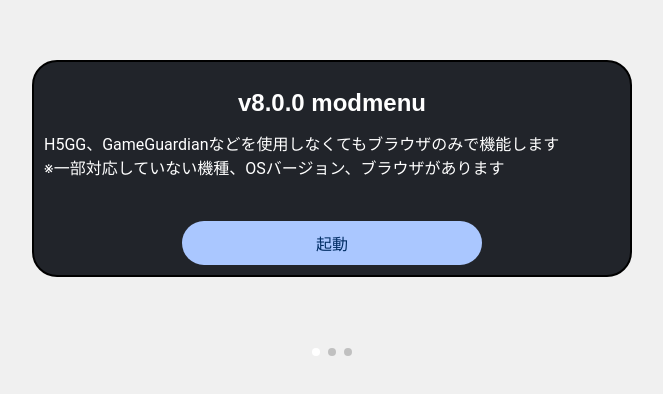
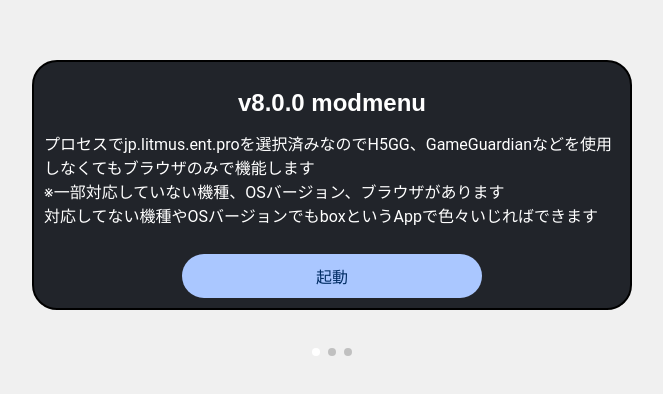
Before and after one commit to 061254/Menu, a plain HTML site: page index.html in a window 1280 px wide. Shown: the part 200-594 px from the top of the page, without its empty margins (308-971 px from the left). Drawn offline with nearby package versions, Linux system fonts and the light colour scheme.

Commit message:
Update index.html

```diff
--- a/index.html
+++ b/index.html
@@ -72,7 +72,7 @@
             display: block;
             margin-top: 10px;
             padding: 10px 20px;
-            margin: 40px auto 0;
+              margin: 25px auto 0;
             width: 300px;
             font-family: sans-serif;
             font-size: 16px;
@@ -115,7 +115,7 @@
             font-size: 16px;
             color: #002D64;
                border-radius: 25px;
-            height: 50px;
+            height: 48px;
         }
 
         .alert-button2 {
@@ -153,8 +153,9 @@
     <div class="swiper-slide">
       <div class="highlight-box">
         <h1>v8.0.0 modmenu</h1>
-        <p>H5GG、GameGuardianなどを使用しなくてもブラウザのみで機能します</p>
+        <p>プロセスでjp.litmus.ent.proを選択済みなのでH5GG、GameGuardianなどを使用しなくてもブラウザのみで機能します</p>
         <p>※一部対応していない機種、OSバージョン、ブラウザがあります</p>
+          <p>対応してない機種やOSバージョンでもboxというAppで色々いじればできます</p>
         <input type="button" class="signin" value="起動" onclick="window.open('https://061254.github.io/cloudfree_ver.1.0/')">
       </div>
     </div>
@@ -178,8 +179,12 @@
     <div class="swiper-slide">
       <div class="highlight-box">
         <h1>root検知、Jailbreak検知無効</h1>
+
         <p>root化もしくはJailbreakしている端末でAppGuardが検知して脱獄ごっこProが終了するのを防ぎます</p>
+    <br>
+          <br>
         <p>※一部対応していないroot化、JailBreakの種類、機種、OSバージョンがあります</p>
+
         <div class="alert-button-container">
             <input type="button" class="alert-button1" value="1,root検知無効" onclick="showAlert1()">
             <input type="button" class="alert-button2" value="2,Jailbreak検知無効" onclick="showAlert2()">
```
